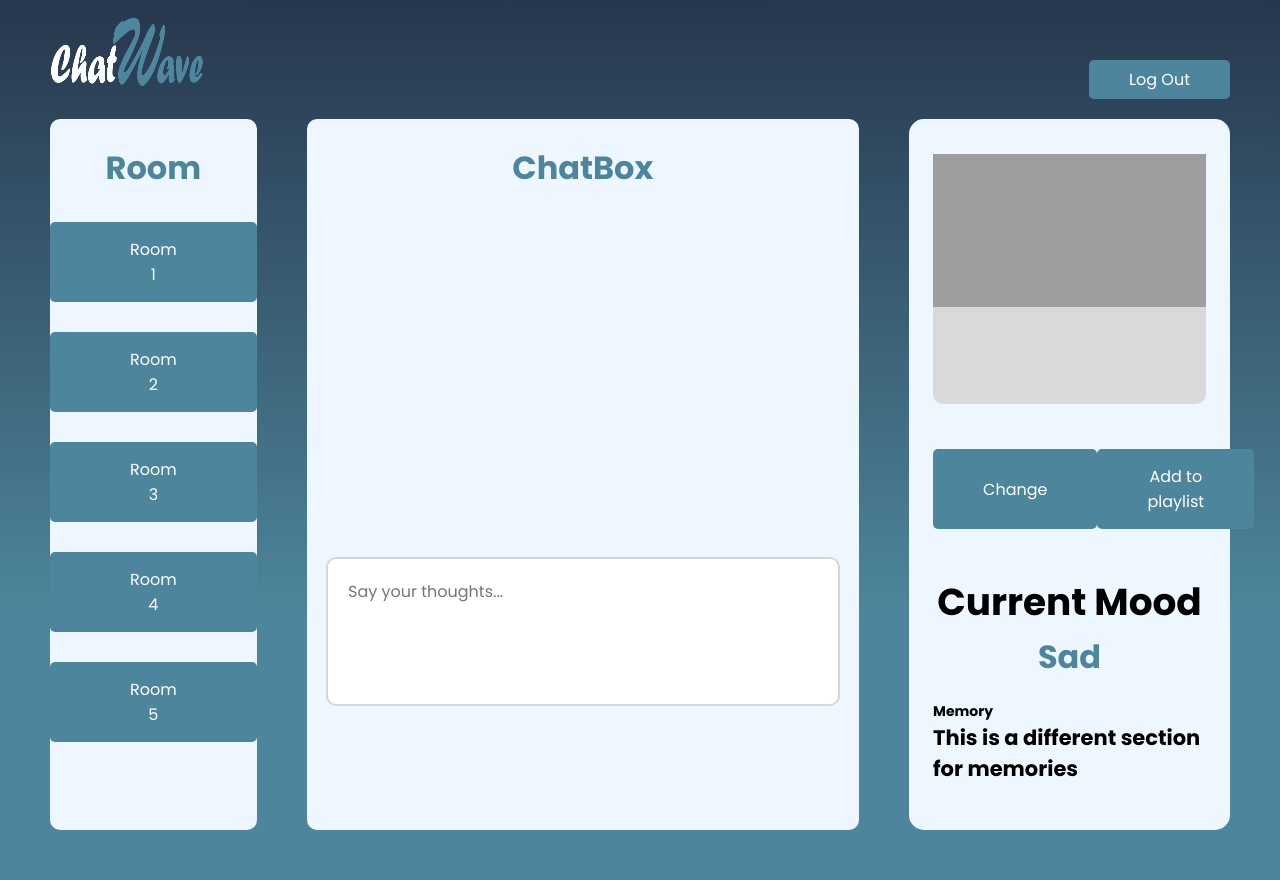
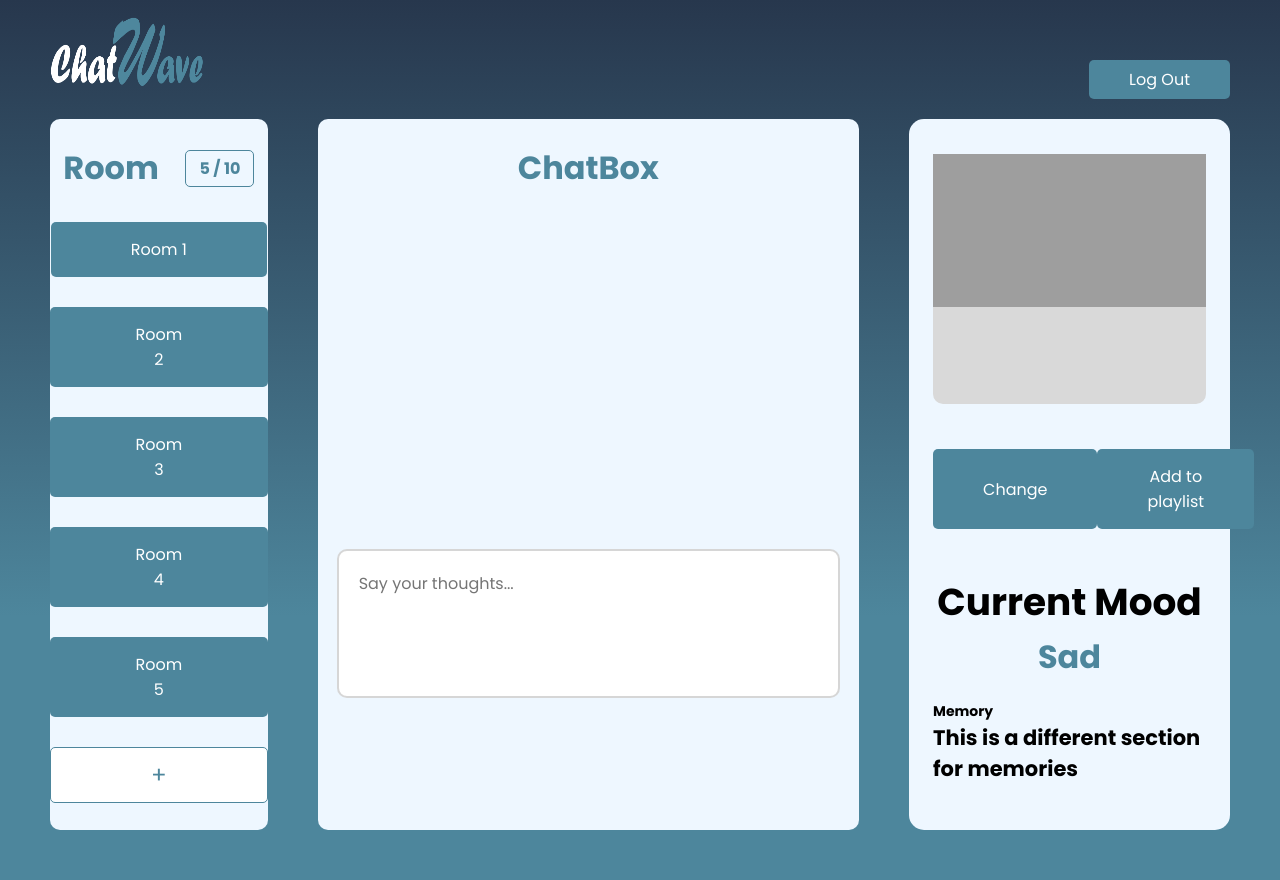
Before and after one commit to Nepal-College-of-Information-Technology/ai-mini-project-envisionx, a Django app: page /home/ in a window 1280 px wide. Run offline with Django 4.2, Linux system fonts and the light colour scheme; grey boxes are pictures that could not be loaded.

Commit message:
Updated Template='Room'

```diff
--- a/backend/ChatWave/static/home/styles.css
+++ b/backend/ChatWave/static/home/styles.css
@@ -70,12 +70,24 @@ main {
     margin-right: 50px;
 }
 
-.room h2 {
+.room-nav{
+    display: flex;
+    justify-content: space-around;
+    align-items: center;
     color: #4D869C;
     margin-top: 25px;
-    text-align: center;
+    margin-bottom: 20px;
+}
+
+.room h2{
     font-size: 32px;
-    margin-bottom: 20px;
+}
+
+.room .count{
+    border:1px solid #4D869C;
+    border-radius: 5px;
+    padding: 5px 13px;
+
 }
 
 .room .button-room-container {
@@ -101,6 +113,27 @@ main {
 
 .room .button-room-container button:hover {
     background-color: #3E6C7E;
+}
+
+.room .add-room {
+    display: flex;
+    flex-direction: column;
+    width: 100%;
+    align-items: center;
+}
+
+.room .add-room button {
+    background-color: #ffffff;
+    font-size: 23px;
+    color: #4D869C;
+    border: 1px solid #4D869C;
+    border-radius: 5px;
+    padding: 10px 100px;
+    margin-top: 10px;
+    margin-bottom: 20px;
+    cursor: pointer;
+    -webkit-transition: 0.2s;
+    transition: 0.2s;
 }
 
 .chatbox {
--- a/backend/ChatWave/templates/index.html
+++ b/backend/ChatWave/templates/index.html
@@ -22,13 +22,19 @@
         </header>
         <main>
             <div class="room">
+                <div class="room-nav">
                 <h2>Room</h2>
+                <h4 class="count">5 / 10</h4>
+                </div>
                 <div class="button-room-container">
                     <button>Room 1</button>
                     <button>Room 2</button>
                     <button>Room 3</button>
                     <button>Room 4</button>
                     <button>Room 5</button>
+                </div>
+                <div class="add-room">
+                <button>+</button>
                 </div>
             </div>
 
```
